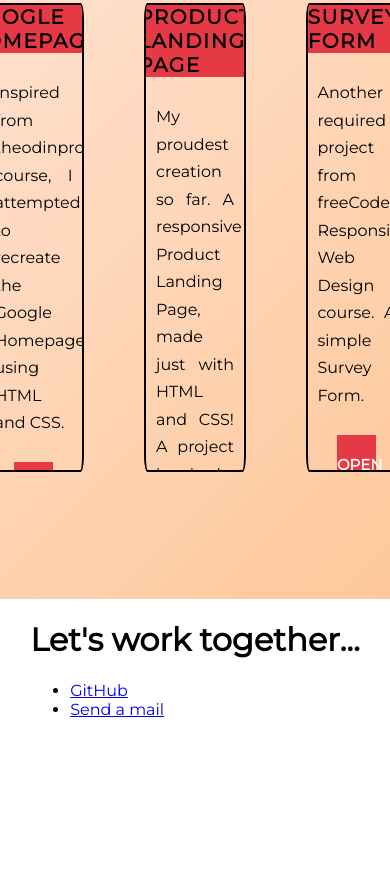
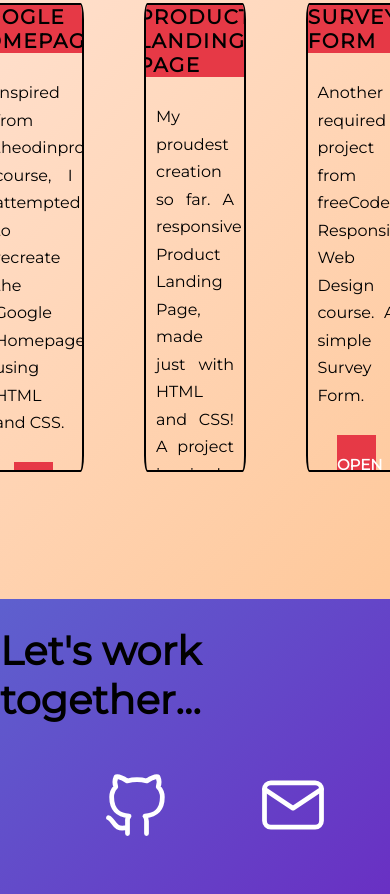
Before and after one commit to panoskrip/Personal-Portfolio, a plain HTML site: page index.html in a window 390 px wide. Shown: the part 1089-1983 px from the top of the page. Before the commit the page ends 1824 px from the top, so only its background shows below. Drawn offline with Linux system fonts and the light colour scheme.

Commit message:
Finished project, not responsive yet

```diff
--- a/index.html
+++ b/index.html
@@ -26,16 +26,16 @@
     <div id="projects">
         <h1 id="projectsTitle">These are some of my projects:</h1>
         <div id="projectsContainer">
-            <div id="project">
-                <h4>Google Homepage</h4>
+            <div id="project-tile">
+                <h4 class="project-title">Google Homepage</h4>
                 <p id="details">
                     Inspired from theodinproject.com course, I attempted to
                     recreate the Google Homepage using HTML and CSS.
                 </p>
                 <a type="button" href="https://panoskrip.github.io/google-homepage/" target="_blank" id="selectButton">Open</a>
             </div>
-            <div id="project">
-                <h4>Product Landing Page</h4>
+            <div id="project-tile">
+                <h4 class="project-title">Product Landing Page</h4>
                 <p id="details">
                     My proudest creation so far. A responsive Product
                     Landing Page, made just with HTML and CSS! A project
@@ -43,8 +43,8 @@
                 </p>
                 <a type="button" href="https://panoskrip.github.io/Product-Landing-Page/" target="_blank" id="selectButton">Open</a>
             </div>
-            <div id="project">
-                <h4>Survey Form</h4>
+            <div id="project-tile">
+                <h4 class="project-title">Survey Form</h4>
                 <p id="details">
                     Another required project from freeCodeCamp's Responsive Web Design
                     course. A simple Survey Form.
@@ -57,8 +57,23 @@
     <div id="contact">
         <h1 id="contactTitle">Let's work together...</h1>
         <ul id="contactList">
-            <li id="contact-li"><a href="#" id="profile-link">GitHub</a></li>
-            <li id="contact-li"><a href="#" id="email-link">Send a mail</a></li>
+            <li id="contact-li">
+                <a href="https://github.com/panoskrip/" target="_blank" id="profile-link">
+                    <svg xmlns="http://www.w3.org/2000/svg" class="icon icon-tabler icon-tabler-brand-github" width="76" height="76" viewBox="0 0 24 24" stroke-width="1.5" stroke="#ffffff" fill="none" stroke-linecap="round" stroke-linejoin="round">
+                        <path stroke="none" d="M0 0h24v24H0z" fill="none"/>
+                        <path d="M9 19c-4.3 1.4 -4.3 -2.5 -6 -3m12 5v-3.5c0 -1 .1 -1.4 -.5 -2c2.8 -.3 5.5 -1.4 5.5 -6a4.6 4.6 0 0 0 -1.3 -3.2a4.2 4.2 0 0 0 -.1 -3.2s-1.1 -.3 -3.5 1.3a12.3 12.3 0 0 0 -6.2 0c-2.4 -1.6 -3.5 -1.3 -3.5 -1.3a4.2 4.2 0 0 0 -.1 3.2a4.6 4.6 0 0 0 -1.3 3.2c0 4.6 2.7 5.7 5.5 6c-.6 .6 -.6 1.2 -.5 2v3.5" />
+                    </svg>
+                </a>
+            </li>
+            <li id="contact-li">
+                <a href="mailto:p.criparacos@gmail.com" id="email-link">
+                    <svg xmlns="http://www.w3.org/2000/svg" class="icon icon-tabler icon-tabler-mail" width="76" height="76" viewBox="0 0 24 24" stroke-width="1.5" stroke="#ffffff" fill="none" stroke-linecap="round" stroke-linejoin="round">
+                        <path stroke="none" d="M0 0h24v24H0z" fill="none"/>
+                        <rect x="3" y="5" width="18" height="14" rx="2" />
+                        <polyline points="3 7 12 13 21 7" />
+                    </svg>
+                </a>
+            </li>
         </ul>
     </div>
 
--- a/style.css
+++ b/style.css
@@ -111,7 +111,7 @@ html body [data-ca3_iconfont="ETmodules"]::before {
 }
 
 .ca3-scroll-down-link {
-  cursor:pointer;
+    cursor:pointer;
 	height: 60px;
 	width: 80px;
 	margin: 0px 0 0 -40px;
@@ -168,7 +168,7 @@ html body [data-ca3_iconfont="ETmodules"]::before {
     display: flex;
 }
 
-#project {
+#project-tile {
     height: 55vh;
     width: 25vw;
     border: 2px solid black;
@@ -179,7 +179,7 @@ html body [data-ca3_iconfont="ETmodules"]::before {
     overflow: hidden;
 }
 
-h4 {
+.project-title {
     text-transform: uppercase;
     font-size: 20px;
     font-weight: 900;
@@ -211,3 +211,32 @@ h4 {
     text-align: center;
     line-height: 60px;
 }
+
+/* Contact section */
+
+#contact {
+    height: 35vh;
+    width: 100%;
+    background: linear-gradient(135deg, #5e60ce 0%, #6930c3 100%);
+    display: flex;
+    flex-direction: column;
+    align-items: center;
+}
+
+#contactTitle {
+    font-size: 40px;
+}
+
+#contactList {
+    list-style: none;
+    display: flex;
+}
+
+#contact-li {
+    margin:  0px 40px;
+}
+
+/* Media queries */
+@media (min-width: 50px) {
+
+}
```
